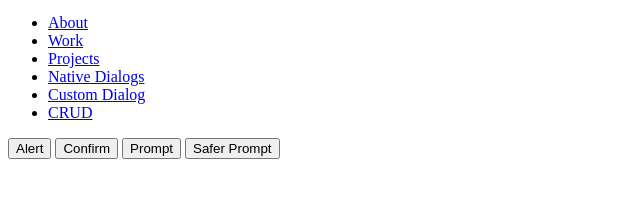
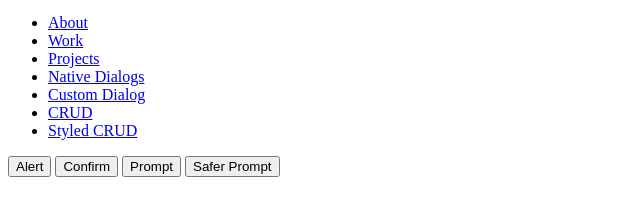
Before and after one commit to amberleehuynh/CSE-134B-HW5, a website: page nativedialogs.html in a window 1280 px wide. Shown: the part 44-260 px from the top of the page, without its empty margins (0-640 px from the left). Drawn offline with nearby package versions, Linux system fonts and the light colour scheme.

Commit message:
added styledcrud link

```diff
--- a/nativedialogs.html
+++ b/nativedialogs.html
@@ -22,6 +22,7 @@
         <li><a href="nativedialogs.html">Native Dialogs</a></li>
         <li><a href="customdialog.html">Custom Dialog</a></li>
         <li><a href="crud.html">CRUD</a></li>
+        <li><a href="styledcrud.html">Styled CRUD</a></li>
       </ul>
     </nav>
   </div>
```
